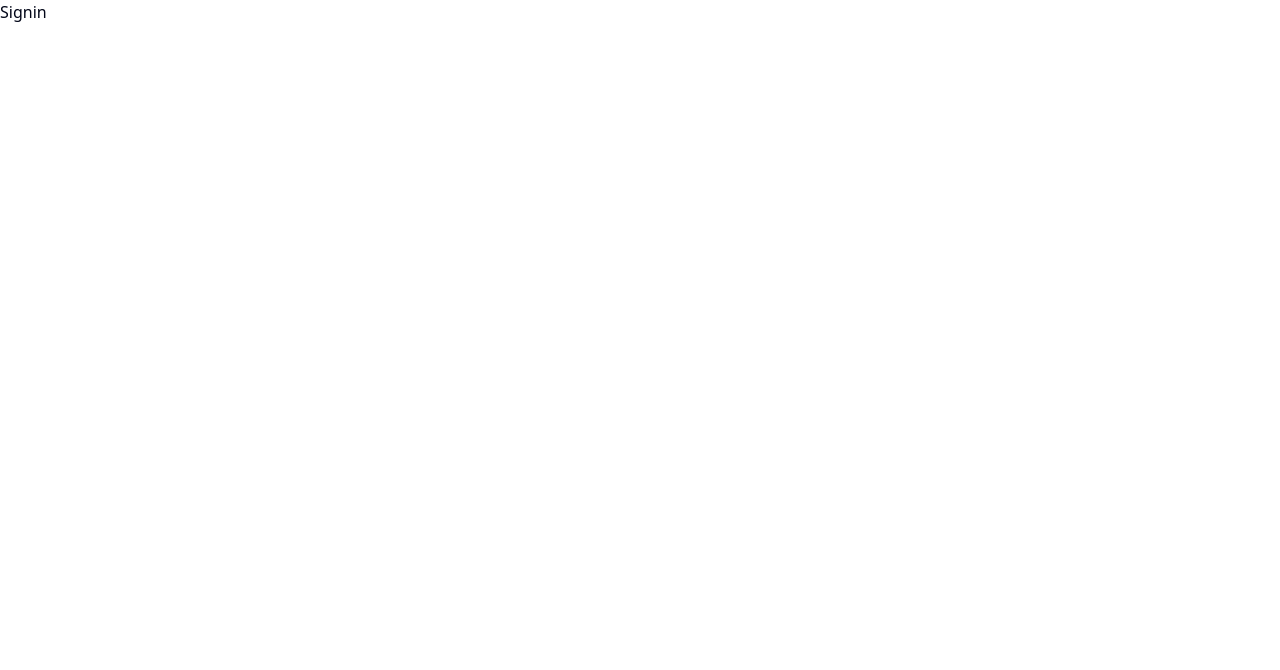
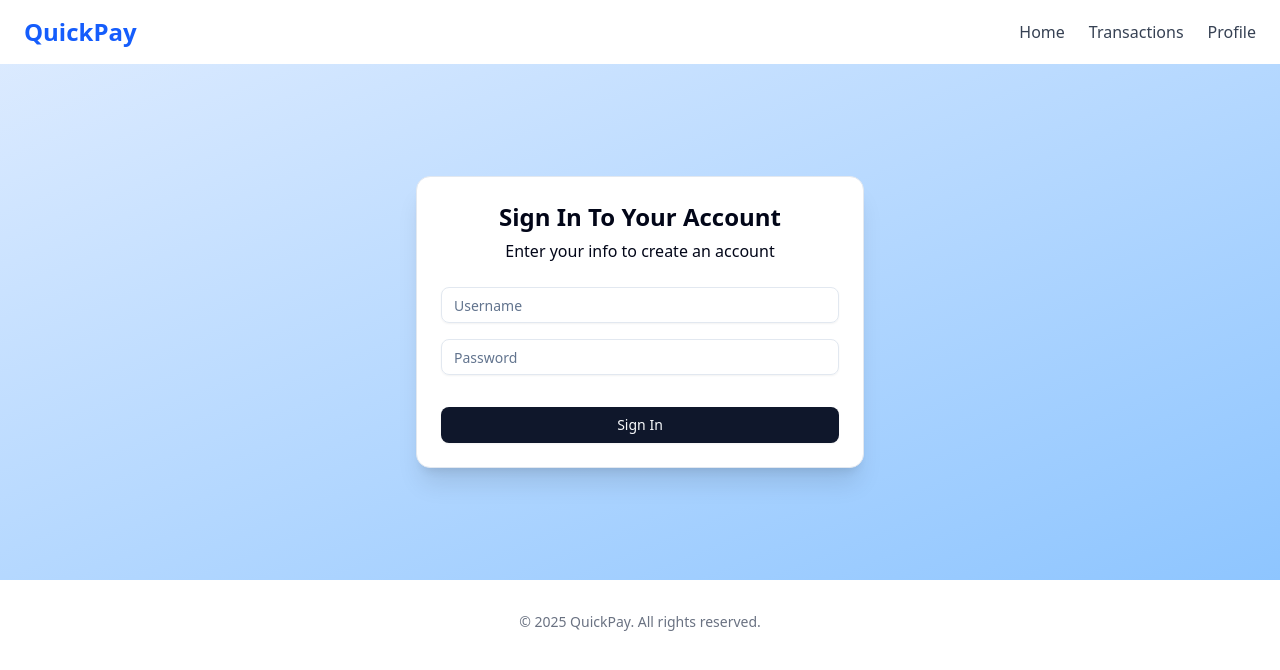
Before and after one commit to AnirbanKapil/paytm-app, a React (Vite) app in the folder frontend/: page /signin in a window 1280 px wide. Shown: the top 670 px of the page. Built offline with nearby package versions, Linux system fonts and the light colour scheme.

Commit message:
Ui setup

```diff
--- a/frontend/src/App.jsx
+++ b/frontend/src/App.jsx
@@ -6,12 +6,16 @@ import Signin from './pages/Signin'
 import Home from './pages/Home'
 import Dashboard from './pages/Dashboard'
 import SendMoney from './pages/SendMoney'
+import Header from './components/Header/Header'
+import Footer from './components/Footer/Footer'
 
 
 function App() {
   return (
     <>
+
      <BrowserRouter>
+       <Header />
        <Routes>
          <Route path='/' element ={<Home />}/>
          <Route path='/signup' element = {<Signup />} />
@@ -20,6 +24,7 @@ function App() {
          <Route path='/send' element = {<SendMoney />} />
        </Routes>
      </BrowserRouter>
+       <Footer />
     </>
   )
 }
--- /dev/null
+++ b/frontend/src/components/Footer/Footer.jsx
@@ -0,0 +1,13 @@
+import React from 'react'
+
+function Footer() {
+  return (
+    <div>
+         <footer className="text-sm text-gray-500 mt-8 text-center">
+        © 2025 QuickPay. All rights reserved.
+      </footer>
+    </div>
+  )
+}
+
+export default Footer
--- /dev/null
+++ b/frontend/src/components/Header/Header.jsx
@@ -0,0 +1,30 @@
+
+import React from 'react';
+import { Button } from "../ui/button";
+import { LogIn, UserPlus } from "lucide-react";
+import { Link } from 'react-router-dom';
+
+
+const Header = () => {
+  return (
+    <header className="w-full bg-white shadow-md">
+      <div className="container mx-auto flex items-center justify-between py-4 px-6">
+
+
+        <div className="text-2xl font-bold text-blue-600">
+          QuickPay
+        </div>
+
+        <nav className="hidden md:flex items-center gap-6">
+          <Link  className="text-gray-700 hover:text-blue-600 transition">Home</Link>
+          <Link  className="text-gray-700 hover:text-blue-600 transition">Transactions</Link>
+          <Link className="text-gray-700 hover:text-blue-600 transition">Profile</Link>
+        </nav>
+
+
+      </div>
+    </header>
+  );
+};
+
+export default Header;
--- a/frontend/src/pages/Home.jsx
+++ b/frontend/src/pages/Home.jsx
@@ -4,13 +4,13 @@ import { CreditCard, Send, LogIn, UserPlus} from 'lucide-react';
 
 const HomePage = () => {
   return (
-    <div className="min-h-screen flex flex-col items-center justify-center bg-gradient-to-br from-blue-100 to-blue-300 p-6">
+    <div className="min-h-1/2 flex flex-col items-center justify-center bg-gradient-to-br from-blue-100 to-blue-300 p-28">
       <header className="text-3xl font-bold text-blue-900 mb-8">
-        PayQuick
+        QuickPay
       </header>
 
       <div className="bg-white rounded-2xl shadow-lg p-8 w-full max-w-md text-center">
-        <h1 className="text-2xl font-semibold mb-4">Welcome to PayQuick!</h1>
+        <h1 className="text-2xl font-semibold mb-4">Welcome to QuickPay!</h1>
         <p className="text-gray-600 mb-6">
           Send and receive payments instantly, securely, and easily.
         </p>
@@ -34,9 +34,7 @@ const HomePage = () => {
         </div>
       </div>
 
-      <footer className="text-sm text-gray-500 mt-8">
-        © 2025 PayQuick. All rights reserved.
-      </footer>
+
     </div>
   );
 };
--- a/frontend/src/pages/Signin.jsx
+++ b/frontend/src/pages/Signin.jsx
@@ -1,8 +1,28 @@
-import React from 'react'
+import { Input } from "../components/ui/input";
+import { Button } from "../components/ui/button";
+import { Card, CardContent, CardHeader, CardTitle } from "../components/ui/card";
 
 function Signin() {
   return (
-    <div>Signin</div>
+    <div className="min-h-1/2 flex items-center justify-center bg-gradient-to-br from-blue-100 to-blue-300 p-28">
+      <Card className="w-full max-w-md shadow-xl">
+        <CardHeader>
+          <CardTitle className="text-2xl text-center">Sign In To Your Account</CardTitle>
+          <h3 className="text-center font-extralight">Enter your info to create an account</h3>
+        </CardHeader>
+
+        <CardContent>
+          <form className="flex flex-col gap-4">
+            <Input type="text" placeholder="Username" required />
+            <Input type="password" placeholder="Password" required />
+
+            <Button type="submit" className="mt-4 w-full">
+              Sign In
+            </Button>
+          </form>
+        </CardContent>
+      </Card>
+    </div>
   )
 }
 
--- a/frontend/src/pages/Signup.jsx
+++ b/frontend/src/pages/Signup.jsx
@@ -1,12 +1,12 @@
-// src/pages/SignupPage.jsx
 
+import { Link } from "react-router-dom";
 import { Input } from "../components/ui/input";
 import { Button } from "../components/ui/button";
 import { Card, CardContent, CardHeader, CardTitle } from "../components/ui/card";
 
 const SignupPage = () => {
   return (
-    <div className="min-h-screen flex items-center justify-center bg-gradient-to-br from-purple-100 to-purple-300 p-6">
+    <div className="min-h-1/2 flex items-center justify-center bg-gradient-to-br from-blue-100 to-blue-300 p-28">
       <Card className="w-full max-w-md shadow-xl">
         <CardHeader>
           <CardTitle className="text-2xl text-center">Create an Account</CardTitle>
@@ -23,6 +23,11 @@ const SignupPage = () => {
             <Button type="submit" className="mt-4 w-full">
               Sign Up
             </Button>
+            <div className="flex justify-center">
+             <h3 className="text-center font-extralight">Already have an account ??</h3>
+             <Link className="mx-1" to="/signin">SignIn</Link>
+            </div>
+
           </form>
         </CardContent>
       </Card>
```
Also changed, not shown: frontend/src/components/Heading/Heading.jsx (added, +12 -0 lines).
